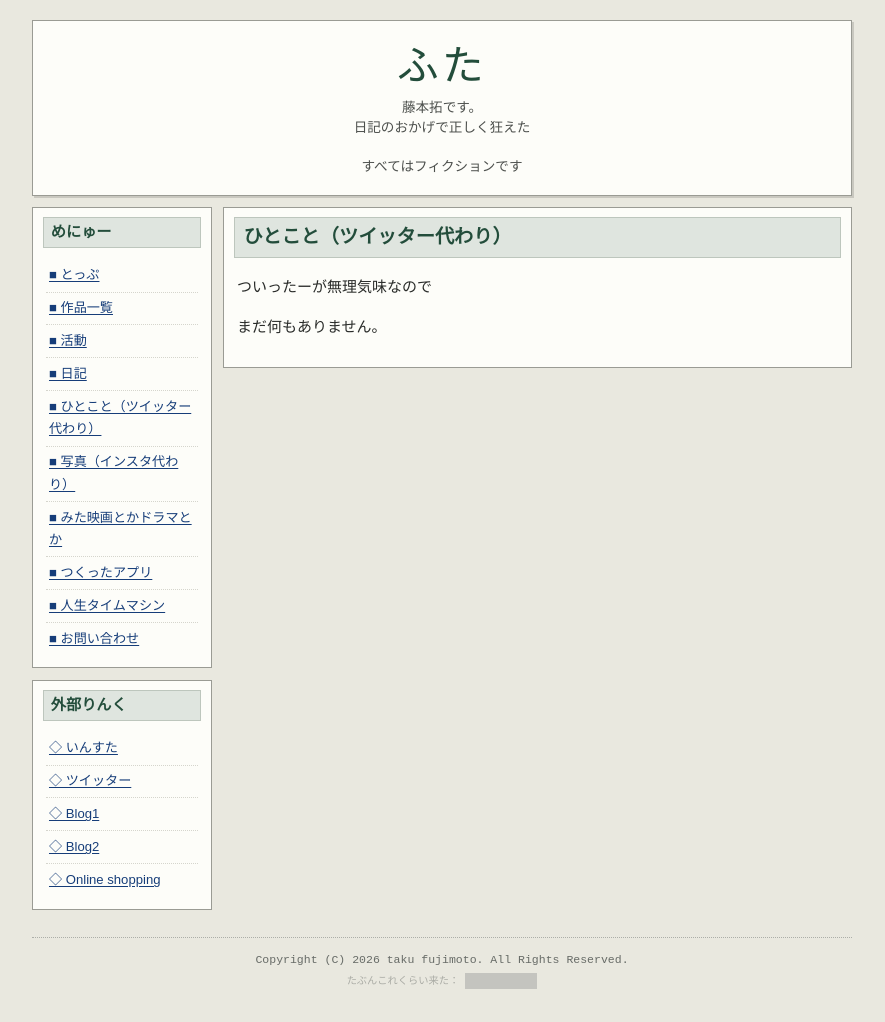
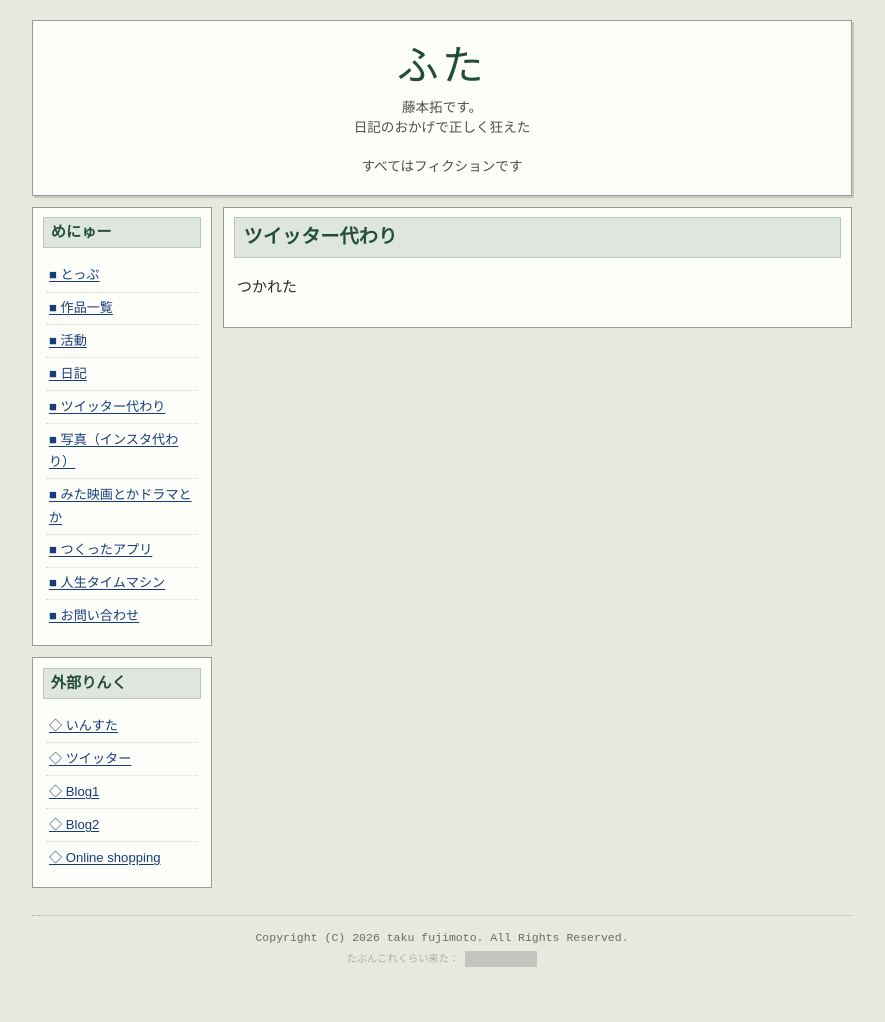
Before and after one commit to fujimototaku/fujimototaku.github.io, a Jekyll site: the page built from shorts.html, in a window 1280 px wide. Shown: the whole page, without its empty margins (198-1083 px from the left). Built offline with Jekyll 4.4.1, drawn with Linux system fonts in a browser that asks for light colours; after the commit the page ends 1000 px from its top, so only the background shows below that; grey boxes are pictures that could not be loaded.

Commit message:
更新: shorts.yml

```diff
--- a/_data/shorts.yml
+++ b/_data/shorts.yml
@@ -1,3 +1,2 @@
-title: ひとこと（ツイッター代わり）
-intro: ついったーが無理気味なので
-empty_text: まだ何もありません。
+title: ツイッター代わり
+empty_text: つかれた
```
